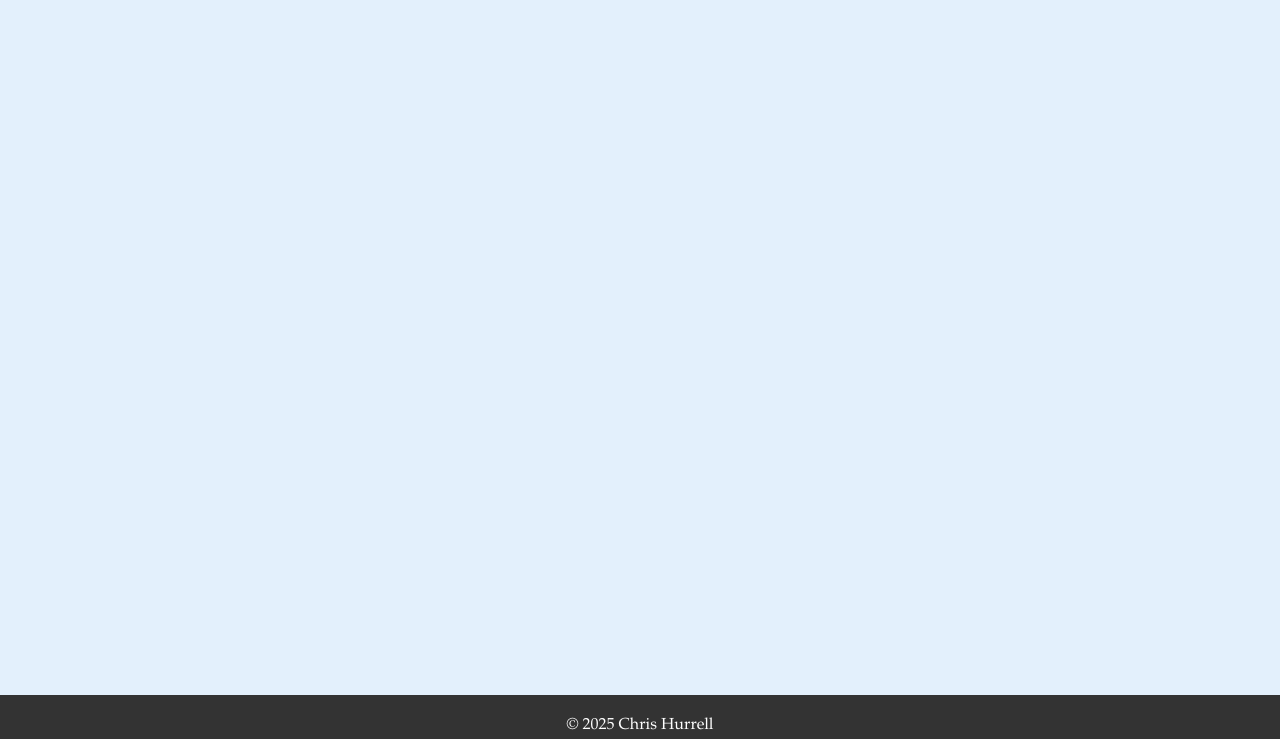
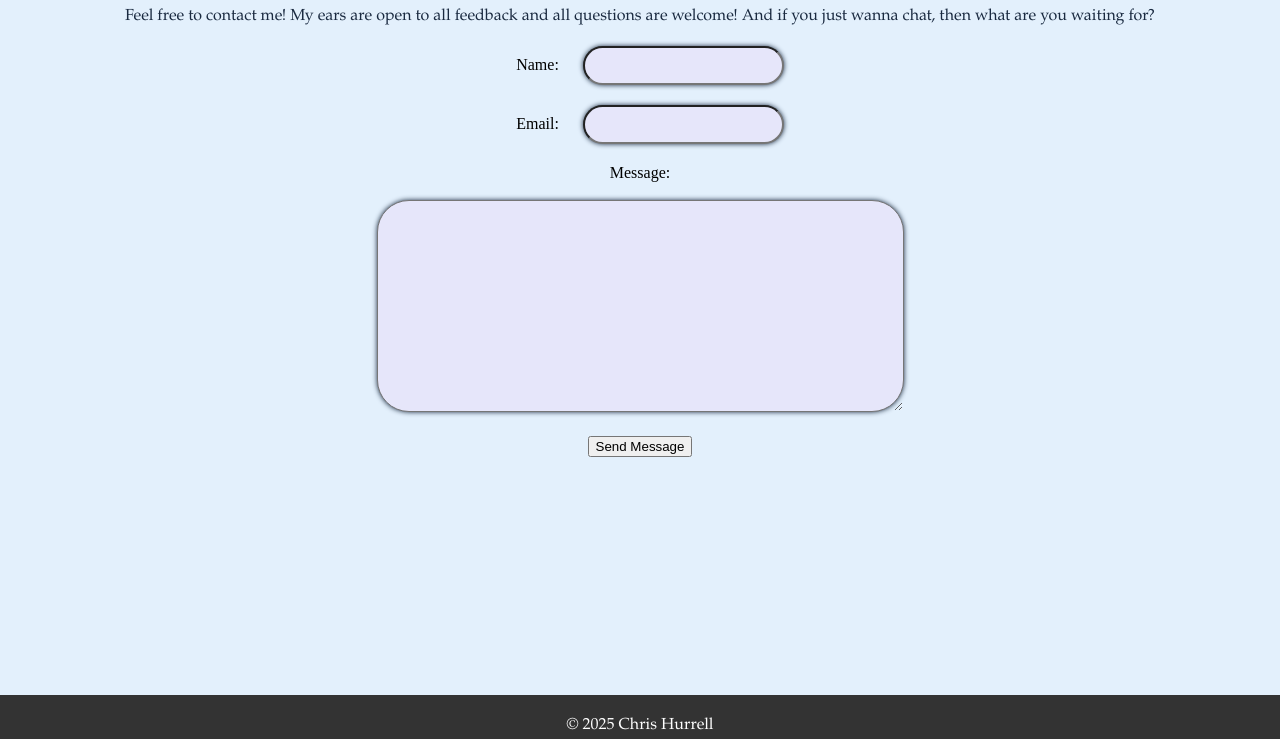
Before and after one commit to cjhurrell/Personal-Website, a plain HTML site: page contact.html in a window 1280 px wide. Shown: the part 175-914 px from the top of the page. Drawn offline with Linux system fonts and the light colour scheme.

Commit message:
created contact form

```diff
--- a/contact.html
+++ b/contact.html
@@ -30,8 +30,37 @@
     <main class="content">
 
 
+<h1>Contact Me</h1>
+<p>Feel free to contact me! My ears are open to all feedback and all questions are welcome! And if you just wanna chat, then what are you waiting for?</p>
+<form id="contact-form">
+    <label for="name">Name:</label>
+    <input type="text" id="name" name="name" required>
+
+    <br>
+
+    <label for="email">Email:</label>
+    <input type="email" id="email" name="_replyto" required>
+
+    <br>
+
+    <label for="message">Message:</label>
+
+    <br>
+    <br>
+
+
+    <textarea id="message" name="message" rows="12" cols="60" required></textarea>
+
+    <br>
+
+    <button type="submit">Send Message</button>
+
+    <p id="response-message"></p>
+
+
 
 <script src="script.js"></script>
+<script src="contact.js"></script>
 </main>
 </div>
 </body>
--- a/personal.css
+++ b/personal.css
@@ -200,3 +200,25 @@ h1{
   color: white;
   z-index: 1002;
 }
+
+form label{
+    margin: 10px;
+    padding: 10px;
+    margin-bottom: 20px;
+}
+
+form input{
+    border-radius: 2rem;
+    padding: 10px;
+    margin-bottom: 20px;
+    background-color: lavender;
+    box-shadow: #1a2a40 0px 0px 5px;
+}
+
+form textarea{
+    border-radius: 2rem;
+    background-color: lavender;
+    margin-bottom: 20px;
+    padding: 15px;
+    box-shadow: #1a2a40 0px 0px 5px;
+}
```
